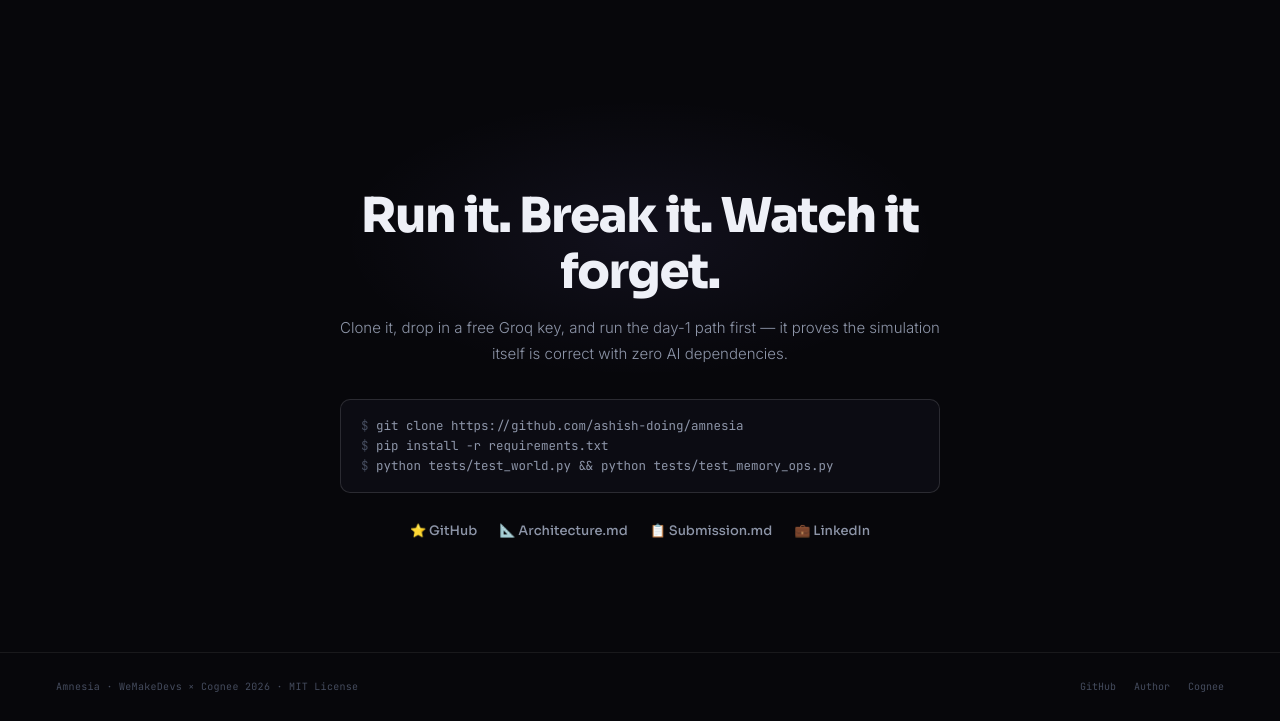
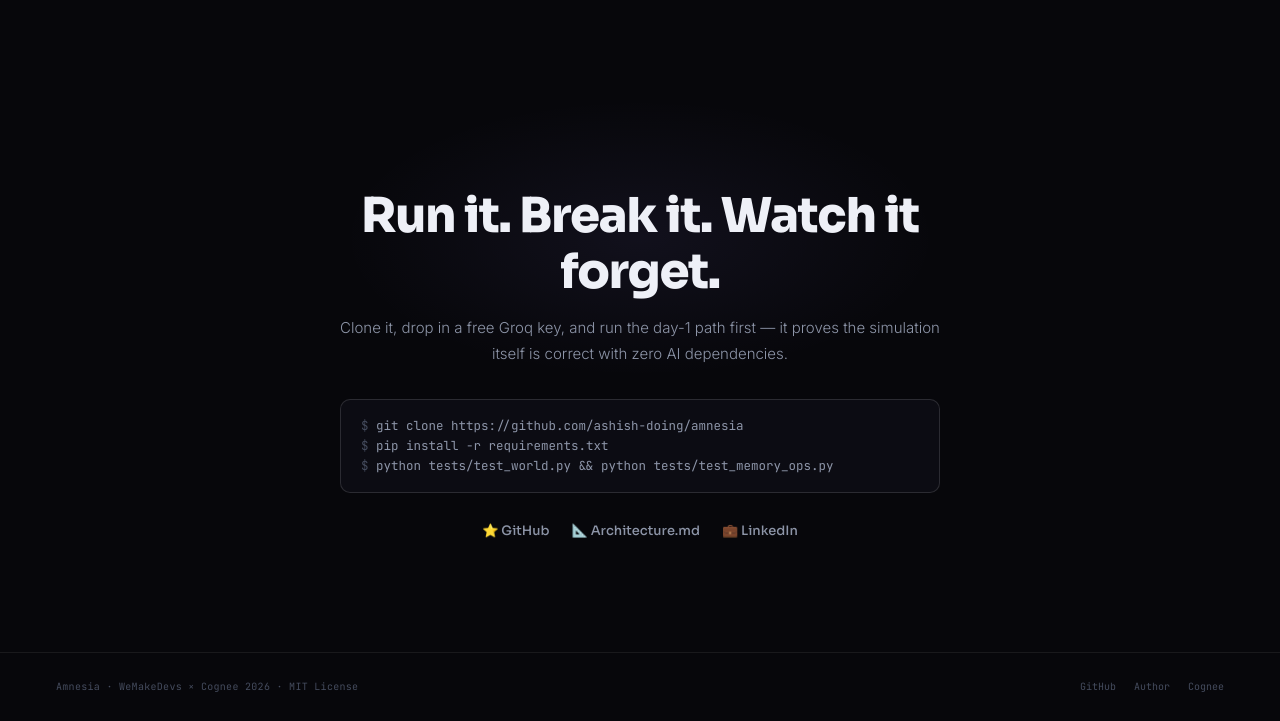
Before and after one commit to ashish-doing/amnesia, a plain HTML site: page docs/index.html in a window 1280 px wide. Shown: the part 6647-7368 px from the top of the page. Drawn offline with Linux system fonts and the light colour scheme.

Commit message:
Remove dead Submission.md link

```diff
--- a/docs/index.html
+++ b/docs/index.html
@@ -534,7 +534,6 @@ footer{border-top:1px solid var(--border);padding:26px 56px;display:flex;align-i
     <div class="cta-links">
       <a href="https://github.com/ashish-doing/amnesia" target="_blank">⭐ GitHub</a>
       <a href="https://github.com/ashish-doing/amnesia/blob/main/ARCHITECTURE.md" target="_blank">📐 Architecture.md</a>
-      <a href="https://github.com/ashish-doing/amnesia/blob/main/SUBMISSION.md" target="_blank">📋 Submission.md</a>
       <a href="https://linkedin.com/in/ashish-kumar-014aaa3b9" target="_blank">💼 LinkedIn</a>
     </div>
   </div>
```
